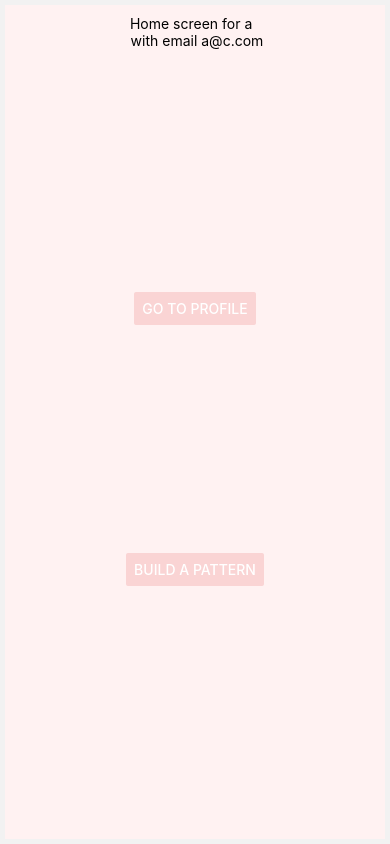
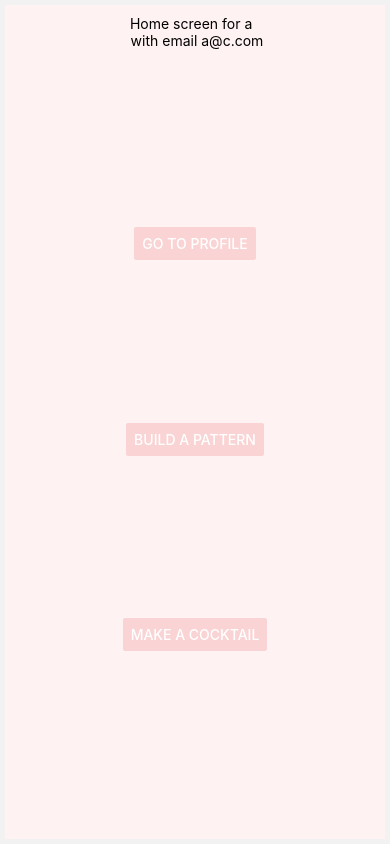
Before and after one commit to allisonchanin/COSI153, a React Native app in the folder app/: screen / in a window 390 px wide. Built offline with nearby package versions, Linux system fonts and the light colour scheme.

Commit message:
added cocktail api back

```diff
--- a/app/App.js
+++ b/app/App.js
@@ -33,6 +33,7 @@ import ValueProvider,{useValue} from './components/ValueContext';
 import Context from './components/contextDemo';
 import PaletteContext from './components/palette';
 import PalettePreview from './components/paletteShow';
+import WaitingPattern from './components/waitingPattern';
 
 
 const AppContext = () => {
@@ -61,6 +62,11 @@ function HomeScreen({ navigation }) {
          title = 'Build a Pattern'
           color = '#FAD4D4'
          onPress={() => navigation.navigate('Pattern')}
+        />
+        <Button
+         title = 'Make a Cocktail'
+          color = '#FAD4D4'
+         onPress={() => navigation.navigate('Cocktail')}
         />
       </View>
     </View>
@@ -117,6 +123,18 @@ function PreviewScreen({ navigation }) {
   return (
     <View style={styles.container}>
       <PalettePreview></PalettePreview>
+      <Button
+        color = '#FAD4D4'
+        title="Go Back"
+        onPress={() => navigation.goBack()} />
+    </View>
+  );
+}
+
+function CocktailScreen({ navigation }) {
+  return (
+    <View style={styles.container}>
+      <WaitingPattern></WaitingPattern>
       <Button
         color = '#FAD4D4'
         title="Go Back"
@@ -273,6 +291,8 @@ function MyStack() {
       <Stack.Screen name="Profile2" component={Profile2Screen} options={{headerShown : false}} />
       <Stack.Screen name="Pattern" component={BuildPattern} options={{headerShown : false}} />
       <Stack.Screen name="PaletteView" component={PreviewScreen} options={{headerShown : false}} />
+      <Stack.Screen name="Cocktail" component={CocktailScreen} options={{headerShown : false}} />
+
 
       {/* <Stack.Screen name="Cosi153" component={ClassScreen} options={{headerShown : false}} />
       <Stack.Screen name="BMI" component={BMIScreen} options={{headerShown : false}} />
```
